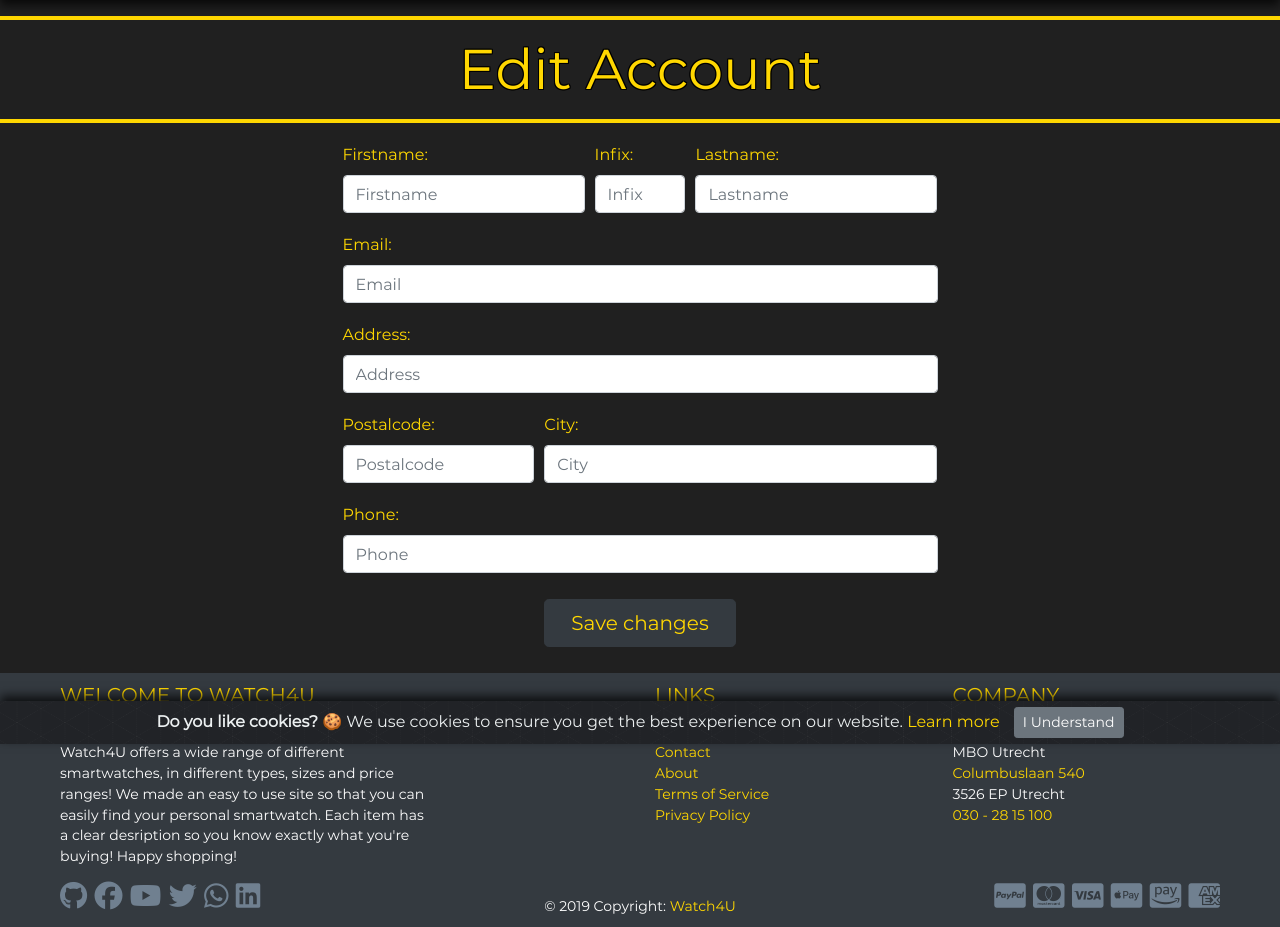
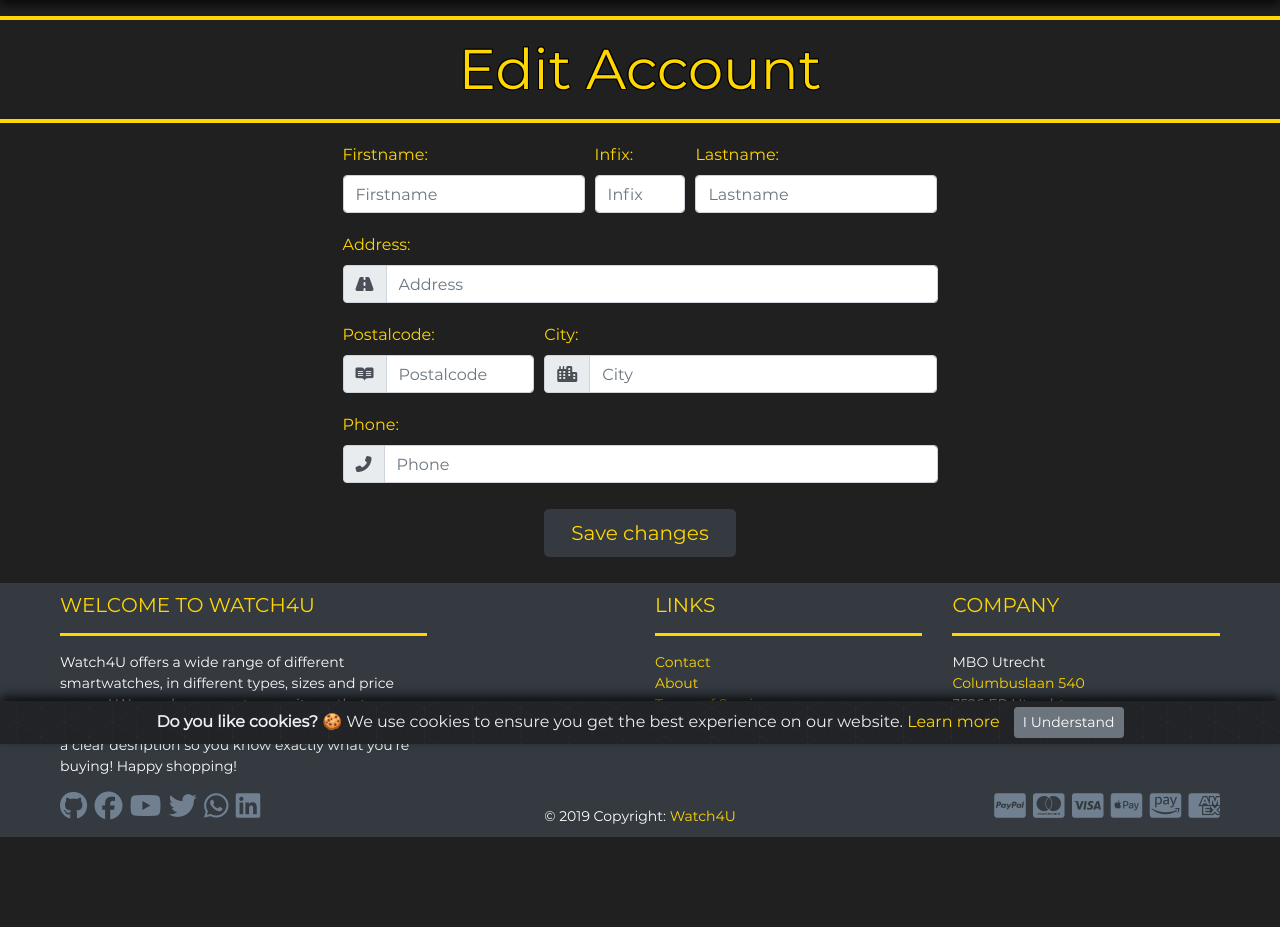
Before and after one commit to IJuanTM/watch4u, a PHP site: page /index.php?content=edit_account in a window 1280 px wide. Shown: the part 56-983 px from the top of the page. After the commit the page ends 893 px from the top, so only its background shows below. Run offline with PHP 8.4, Linux system fonts and the light colour scheme; some libraries are stand-ins or nearby versions.

Commit message:
update account information

```diff
--- a/pages/edit_account.php
+++ b/pages/edit_account.php
@@ -3,7 +3,11 @@
 <hr class="content-row">
 
 <!-- Account form -->
-<form class="account-form container-fluid"id="input" name="account-form" action="./index.php?content=edit_account" method="POST">
+<form class="account-form container-fluid" id="input" name="account-form" action="./script/edit_user.php" method="POST">
+	<span style="display:none;">
+		<input type="number" class="form-control" id="inputIDuser" name="iduser" placeholder="IDuser" value="<?php echo $iduser; ?>">
+		<input type="email" class="form-control" id="inputEmail" name="email" placeholder="Email" value="<?php echo $email; ?>">
+	</span>
 
 	<div class="row">
 		<div class="col-1 col-md-2 col-lg-3"></div>
@@ -14,27 +18,17 @@
 
 				<div class="form-group col-5">
 					<label class="form-text" for="inputFirstname">Firstname:</label>
-					<input type="text" class="form-control" id="inputFirstname" name="Firstname" placeholder="Firstname" value="<?php echo ucwords($firstname); ?>">
+					<input type="text" class="form-control" id="inputFirstname" name="firstname" placeholder="Firstname" value="<?php echo ucwords($firstname); ?>">
 				</div>
 
 				<div class="form-group col-2">
 					<label class="form-text" for="inputInfix">Infix:</label>
-					<input type="text" class="form-control" id="inputInfix" name="Infix" placeholder="Infix" value="<?php echo strtolower($infix); ?>">
+					<input type="text" class="form-control" id="inputInfix" name="infix" placeholder="Infix" value="<?php echo strtolower($infix); ?>">
 				</div>
 
 				<div class="form-group col-5">
 					<label class="form-text" for="inputLastname">Lastname:</label>
-					<input type="text" class="form-control"id="inputLastname" name="Lastname" placeholder="Lastname" value="<?php echo ucwords($lastname); ?>">
-				</div>
-
-			</div>
-
-			<!-- Email row -->
-			<div class="form-row">
-
-				<div class="form-group col-12">
-					<label class="form-text" for="inputEmail">Email:</label>
-					<input type="email" class="form-control" id="inputEmail" name="Email" placeholder="Email" value="<?php echo strtolower($email); ?>">
+					<input type="text" class="form-control"id="inputLastname" name="lastname" placeholder="Lastname" value="<?php echo ucwords($lastname); ?>">
 				</div>
 
 			</div>
@@ -44,7 +38,12 @@
 
 				<div class="form-group col-12">
 					<label class="form-text" for="inputAddress">Address:</label>
-					<input type="text" class="form-control" id="inputAddress" name="Address" placeholder="Address" value="<?php echo ucwords($address); ?>">
+					<div class="input-group">
+						<div class="input-group-prepend">
+							<span class="input-group-text" id="inputGroupPrepend"><i class="fas fa-road"></i></span>
+						</div>
+						<input type="text" class="form-control" id="inputAddress" name="address" placeholder="Address" value="<?php echo ucwords($address); ?>">
+					</div>
 				</div>
 
 			</div>
@@ -54,12 +53,22 @@
 
 				<div class="form-group col-4">
 					<label class="form-text" for="inputPostalcode">Postalcode:</label>
-					<input type="text" class="form-control" id="inputPostalcode" name="PostalCode" placeholder="Postalcode" value="<?php echo $postalcode; ?>">
+					<div class="input-group">
+						<div class="input-group-prepend">
+							<span class="input-group-text" id="inputGroupPrepend"><i class="fab fa-readme"></i></span>
+						</div>
+						<input type="text" class="form-control" id="inputPostalcode" name="postalcode" placeholder="Postalcode" value="<?php echo $postalcode; ?>">
+					</div>
 				</div>
 
 				<div class="form-group col-8">
 					<label class="form-text" for="inputCity">City:</label>
-					<input type="text" class="form-control" id="inputCity"id="input" name="city" placeholder="City" value="<?php echo ucwords($city); ?>">
+					<div class="input-group">
+						<div class="input-group-prepend">
+							<span class="input-group-text" id="inputGroupPrepend"><i class="fas fa-city"></i></span>
+						</div>
+						<input type="text" class="form-control" id="inputCity"id="input" name="city" placeholder="City" value="<?php echo ucwords($city); ?>">
+					</div>
 				</div>
 
 			</div>
@@ -69,11 +78,41 @@
 
 				<div class="form-group col-12">
 					<label class="form-text" for="inputPhone">Phone:</label>
-					<input type="tel" class="form-control" id="inputPhone" name="phone" placeholder="Phone" value="<?php echo $phone; ?>">
+					<div class="input-group">
+						<div class="input-group-prepend">
+							<span class="input-group-text" id="inputGroupPrepend"><i class="fas fa-phone-alt"></i></span>
+						</div>
+						<input type="tel" class="form-control" id="inputPhone" name="phone" placeholder="Phone" value="<?php echo $phone; ?>">
+					</div>
 				</div>
 
 			</div>
 
+			<?php
+			if ($userrole == 'Root') {
+				echo '
+					<!-- Userrole row -->
+					<div class="form-row">
+
+						<div class="form-group col-12">
+							<label class="form-text" for="inputUserrole">Userrole:</label>
+							<div class="input-group">
+								<div class="input-group-prepend">
+									<span class="input-group-text" id="inputGroupPrepend"><i class="fas fa-user-lock"></i></span>
+								</div>
+								<select type="text" class="form-control" id="inputUserrole" name="userrole" placeholder="Userrole">
+									<option value='.$userrole.'>Behoud huidige: '.$userrole.'</option>
+									<option value="Customer">Customer</option>
+									<option value="Admin">Admin</option>
+									<option value="Root">Root</option>
+								</select>
+							</div>
+						</div>
+
+					</div>
+				';
+			}
+			?>
 			<!-- Button row -->
 			<div class="form-row">
 
--- a/script/connect_db.php
+++ b/script/connect_db.php
@@ -21,3 +21,4 @@ if (empty($server)) {
     /*echo "Loading...<br><br>";*/
     $conn = mysqli_connect($server, $username, $password, $dbname);
 }
+?>
```
Also changed, not shown: pages/account.php (+4 -3 lines), script/edit_user.php (added, +70 -0 lines), script/update.php (deleted, +0 -58 lines).
